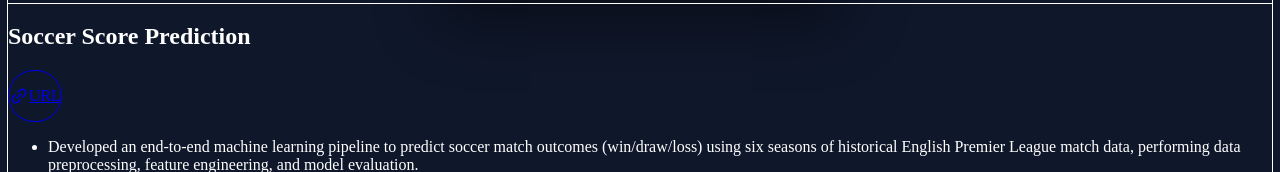
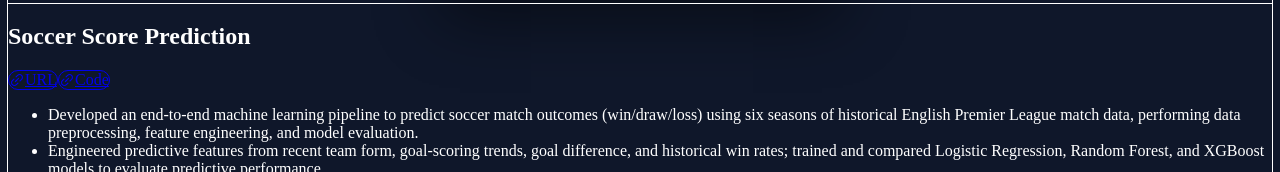
Before and after one commit to Ashwat231/Portfolio, a Next.js app: page /projects in a window 1280 px wide. Shown: the part 552-724 px from the top of the page. Built offline with nearby package versions, Linux system fonts and the light colour scheme.

Commit message:
Fixed URL and CODE for Soccer Score Predict Project

```diff
--- a/src/app/projects/page.js
+++ b/src/app/projects/page.js
@@ -14,9 +14,10 @@ export default function ProjectsPage() {
       ],
       tech: ['Python', 'Machine Learning', 'Random Forest', 'Logistic Regression', 'Extreme Gradient Boost', 'Pandas', 'FastAPI', 'Dockers', 'Render', 'NextJS', 'TailWind', 'Vercel', 'Github'],
       image: 'PREDICT.gif',
-      linkType:'url',
-      linkHref: 'https://predictsoccer.vercel.app/',
-      linkLabel: 'URL'
+      labels: [
+        {text: 'URL', href: 'https://predictsoccer.vercel.app/'},
+        {text: 'Code', href: 'https://github.com/Ashwat231/Soccer_Score_Prediction'},
+      ]
     },
     {
       title: 'Visual Imitation via Nearest Neighbors on Stretch 3',
```
